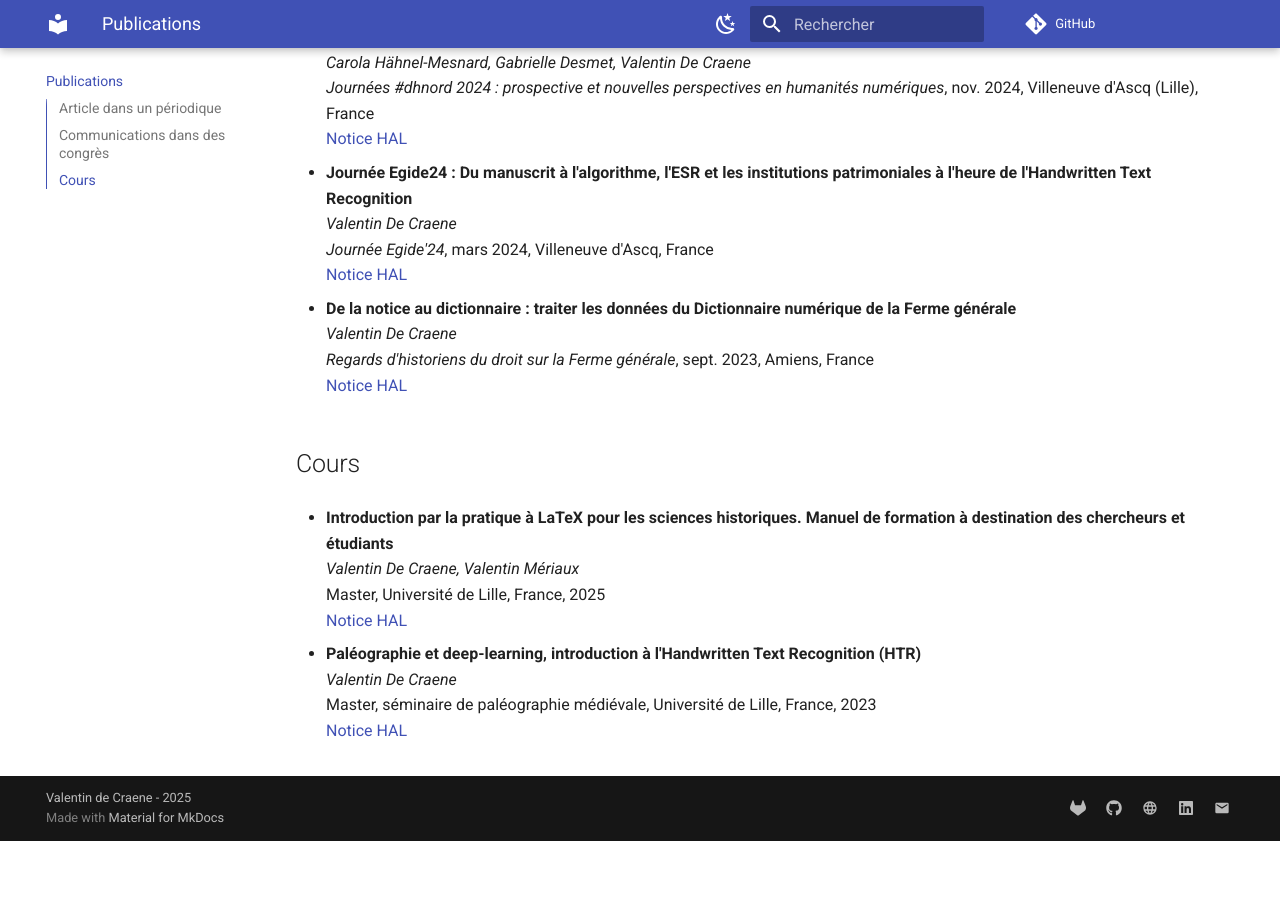
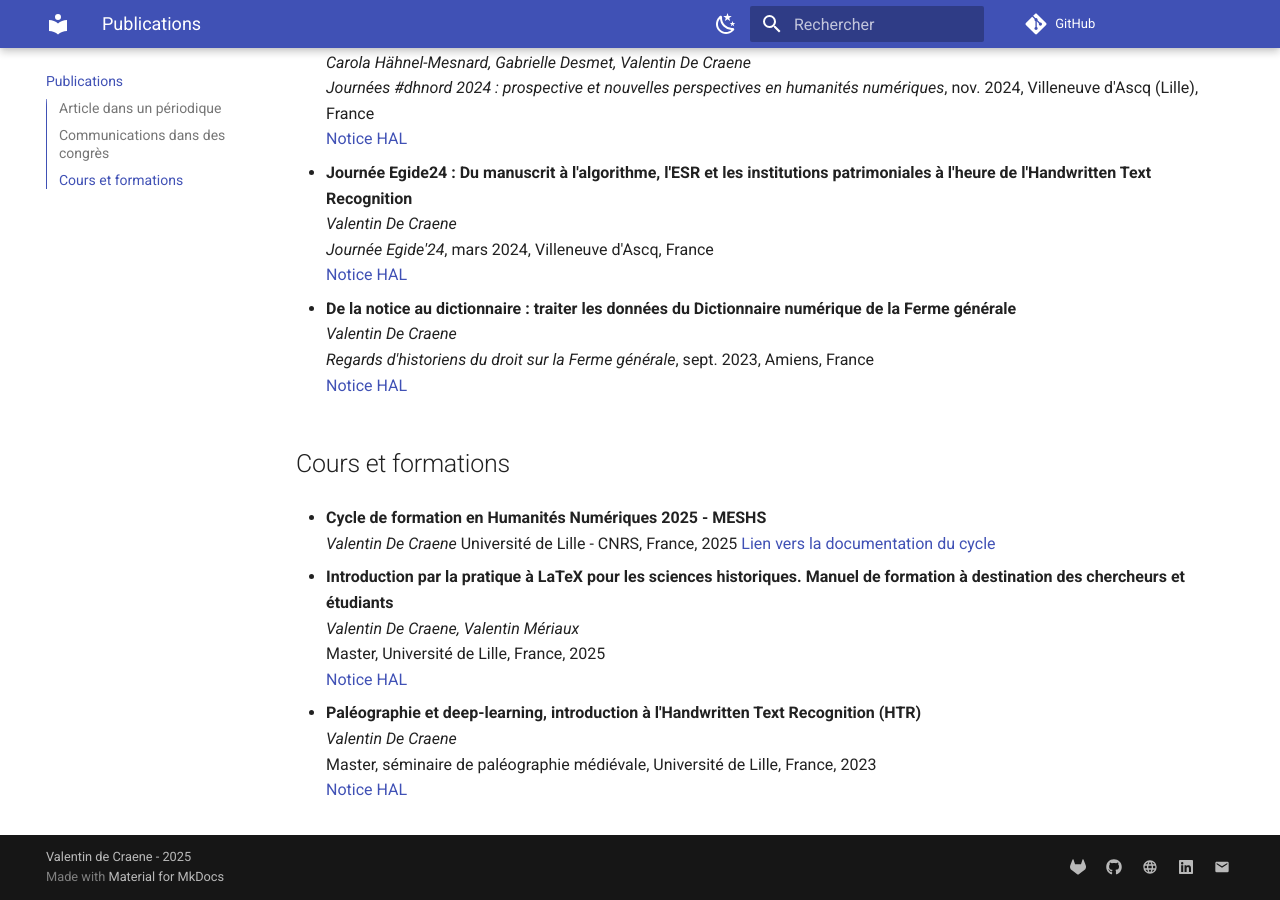
Before and after one commit to ValentinDeCraene/valentindecraene.github.io, an MkDocs documentation site: the page built from docs/publications.md, in a window 1280 px wide and 900 px high, scrolled down 608 px. Built offline with MkDocs 1.6.1 and Material for MkDocs 9.7.7, drawn with Linux system fonts in a browser that asks for light colours; comment, search, counter and statistics services are not loaded; before the commit the page ends 1449 px from its top, so only the background shows below that.

Commit message:
Update publications.md

```diff
--- a/docs/publications.md
+++ b/docs/publications.md
@@ -30,7 +30,12 @@
   *Regards d'historiens du droit sur la Ferme générale*, sept. 2023, Amiens, France
   [Notice HAL](https://hal.science/hal-04270422)
 
-## Cours
+## Cours et formations
+
+- **Cycle de formation en Humanités Numériques 2025 - MESHS**
+  *Valentin De Craene*
+  Université de Lille - CNRS, France, 2025
+  [Lien vers la documentation du cycle](https://https://gitlabpages.univ-lille.fr/valentin.de-craene/cycle_hn_meshs_2025)
 
 - **Introduction par la pratique à LaTeX pour les sciences historiques. Manuel de formation à destination des chercheurs et étudiants**
   *Valentin De Craene, Valentin Mériaux*
```
